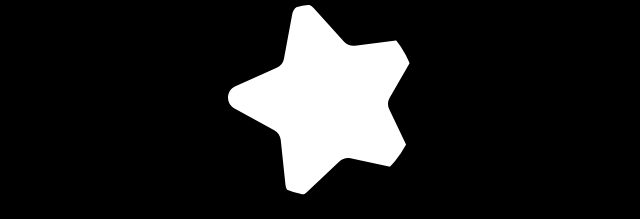
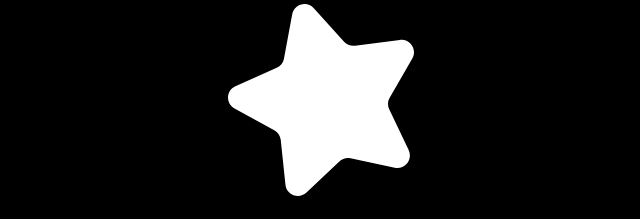
Before and after one commit to neza-startup/neza-startup, a React (Vite) app: page /link-in-bio in a window 1280 px wide. Shown: the top 219 px of the page, without its empty margins (319-959 px from the left). Built offline with nearby package versions, Linux system fonts and the light colour scheme.

Commit message:
commented border-radius

```diff
--- a/src/styles/LinkInBio.module.css
+++ b/src/styles/LinkInBio.module.css
@@ -28,7 +28,7 @@ div.linkInBio {
       max-width: 8rem
         /* 80% */
       ;
-      border-radius: 50%;
+      /* border-radius: 50%; */
       aspect-ratio: 1/1;
       /* position: absolute;
       bottom: 1rem;
```
